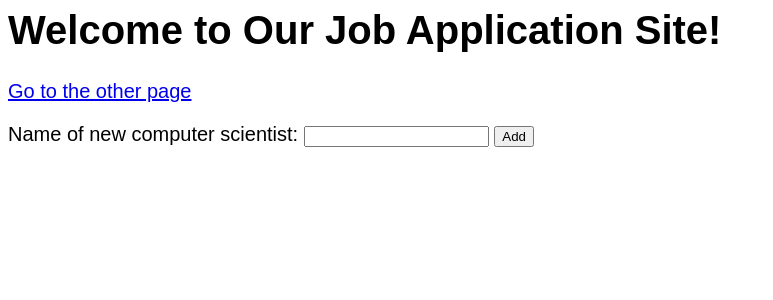
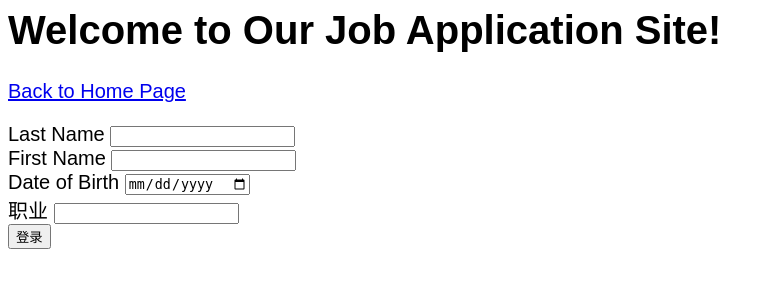
Before and after one commit to waldenwang9966/4115project, a Flask app: template 4115project/templates/recommender.html in a window 1280 px wide. Shown: the top 300 px of the page, without its empty margins (0-773 px from the left). Run offline with Flask 2, Linux system fonts and the light colour scheme; the template is opened without the code that fills it, so the values that code supplies are empty; parts of the project's set-up code (start-up, migrations or seed data) failed here and were passed over.

Commit message:
updated recommender

```diff
--- a/4115project/server.py
+++ b/4115project/server.py
@@ -123,8 +123,10 @@ def index():
 
     # DEBUG: this is debugging code to see what request looks like
     print(request.args)
-    return render_template('index.html')
-'''
+    return render_template("index.html")
+
+
+"""
     #
     # example of a database query
     #
@@ -168,7 +170,7 @@ def index():
     #
     return render_template("index.html", **context)
 
-'''
+"""
 #
 # This is an example of a different path.  You can see it at
 #
@@ -177,9 +179,19 @@ def index():
 # notice that the functio name is another() rather than index()
 # the functions for each app.route needs to have different names
 #
-@app.route("/another")
-def another():
-    return render_template("anotherfile.html")
+@app.route("/company")
+def company():
+    return render_template("company.html")
+
+
+@app.route("/applicant")
+def applicant():
+    return render_template("applicant.html")
+
+
+@app.route("/recommender")
+def recommender():
+    return render_template("recommender.html")
 
 
 # Example of adding new data to the database
@@ -189,6 +201,26 @@ def add():
     print(name)
     cmd = "INSERT INTO test(name) VALUES (:name1), (:name2)"
     g.conn.execute(text(cmd), name1=name, name2=name)
+    return redirect("/")
+
+
+@app.route("/recommender_add", methods=["POST"])
+def add():
+    last_name = request.form["last_name"]
+    first_name = request.form["first_name"]
+    date_of_birth = request.form["date_of_birth"]
+    recommendatee_relationship = request.form["recommendatee_relationship"]
+    cmd = "INSERT INTO Recommender(last_name,first_name,date_of_birth,recommendatee_relationship) VALUES (:last_name), (:first_name), (:date_of_birth), (:recommendatee_relationship)"
+    g.conn.execute(
+        text(cmd),
+        last_name=last_name,
+        first_name=first_name,
+        date_of_birth=date_of_birth,
+        recommendatee_relationship=recommendatee_relationship,
+    )
+
+    essay = request.form["essay"]
+
     return redirect("/")
 
 
--- a/4115project/templates/recommender.html
+++ b/4115project/templates/recommender.html
@@ -16,13 +16,22 @@
       {% endfor %}
     </div>
 
-    <p><a href="/another">Go to the other page</a></p>
+    <p><a href="/">Back to Home Page</a></p>
 
-    <form method="POST" action="/add">
-      <p>
-        Name of new computer scientist: <input type="text" name="name" />
-        <input type="submit" value="Add" />
-      </p>
-    </form>
+    <form method="POST" action="/recommender_add">
+      <label for="name">Last Name</label>
+      <input type="text" name="last_name"><br>
+
+      <label for="name">First Name</label>
+      <input type="text" name="first_name"><br>
+
+      <label for="name">Date of Birth</label>
+      <input type="date" name="last_name"><br>
+
+
+      <label for="occupation">职业</label>
+      <input type="text" name="occupation" id="occupation"><br>
+      <input type="submit" name="submit" value="登录">
+      </form>
   </body>
 </html>
```
